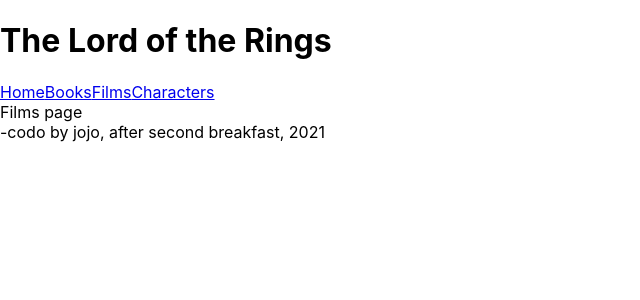
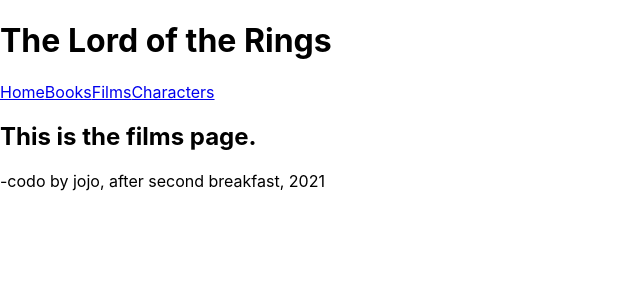
Before and after one commit to jlaurentpdx/lotr-from-scratch, a React (Create React App) app: page /films in a window 1280 px wide. Shown: the top 300 px of the page, without its empty margins (0-640 px from the left). Built offline with nearby package versions, Linux system fonts and the light colour scheme; no server answers; the database is empty.

Commit message:
added fetch call to Films

```diff
--- a/src/views/Films/Films.js
+++ b/src/views/Films/Films.js
@@ -1,5 +1,22 @@
+import { useState, useEffect } from 'react';
+import { fetchFilms } from '../../services/films';
 import './Films.css';
 
 export default function Films() {
-  return <div>Films page</div>;
+  const [films, setFilms] = useState([]);
+
+  useEffect(() => {
+    const fetchData = async () => {
+      const data = await fetchFilms();
+      setFilms(data);
+      // console.log(data);
+    };
+    fetchData();
+  }, []);
+
+  return (
+    <div className="films-page">
+      <h2>This is the films page.</h2>
+    </div>
+  );
 }
```
